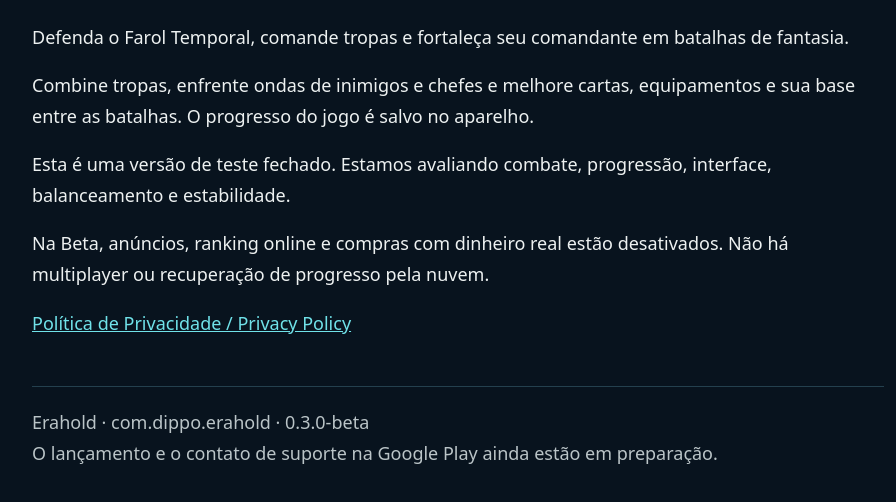
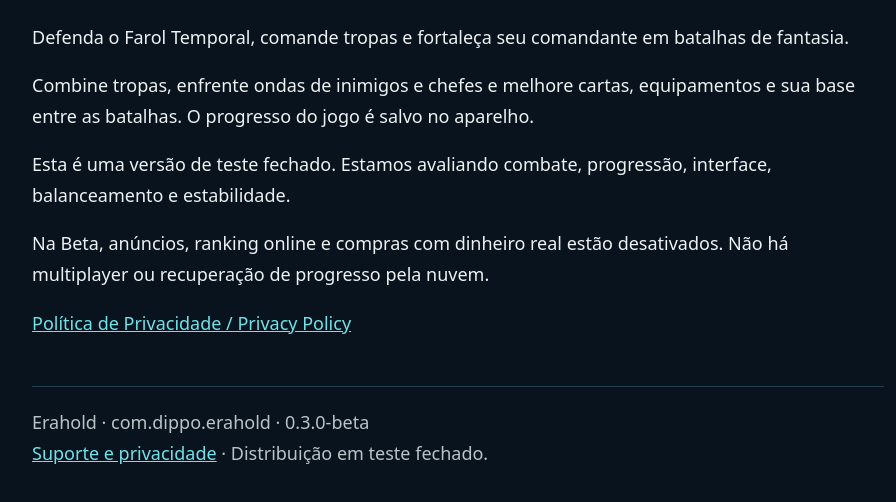
Before and after one commit to Dippo157/erahold-site, a plain HTML site: page index.html in a window 1280 px wide. Shown: the part 266-768 px from the top of the page, without its empty margins (182-1078 px from the left). Drawn offline with Linux system fonts and the light colour scheme.

Commit message:
Link public Erahold support channel

```diff
--- a/index.html
+++ b/index.html
@@ -1 +1 @@
-<!doctype html><html lang="pt-BR"><head><meta charset="utf-8"><meta name="viewport" content="width=device-width,initial-scale=1"><title>Erahold — Closed Beta</title><meta name="description" content="Defenda o Farol, comande tropas e evolua sua força em Erahold."><link rel="stylesheet" href="assets/style.css"><link rel="icon" href="assets/erahold-icon.png"></head><body><main><img src="assets/erahold-icon.png" alt="Farol de Erahold"><span class="badge">Closed Beta</span><h1>ERAHOLD</h1><p>Defenda o Farol Temporal, comande tropas e fortaleça seu comandante em batalhas de fantasia.</p><p>Combine tropas, enfrente ondas de inimigos e chefes e melhore cartas, equipamentos e sua base entre as batalhas. O progresso do jogo é salvo no aparelho.</p><p>Esta é uma versão de teste fechado. Estamos avaliando combate, progressão, interface, balanceamento e estabilidade.</p><p>Na Beta, anúncios, ranking online e compras com dinheiro real estão desativados. Não há multiplayer ou recuperação de progresso pela nuvem.</p><p><a href="privacy/">Política de Privacidade / Privacy Policy</a></p><footer>Erahold · com.dippo.erahold · 0.3.0-beta<br>O lançamento e o contato de suporte na Google Play ainda estão em preparação.</footer></main></body></html>
+<!doctype html><html lang="pt-BR"><head><meta charset="utf-8"><meta name="viewport" content="width=device-width,initial-scale=1"><title>Erahold — Closed Beta</title><meta name="description" content="Defenda o Farol, comande tropas e evolua sua força em Erahold."><link rel="stylesheet" href="assets/style.css"><link rel="icon" href="assets/erahold-icon.png"></head><body><main><img src="assets/erahold-icon.png" alt="Farol de Erahold"><span class="badge">Closed Beta</span><h1>ERAHOLD</h1><p>Defenda o Farol Temporal, comande tropas e fortaleça seu comandante em batalhas de fantasia.</p><p>Combine tropas, enfrente ondas de inimigos e chefes e melhore cartas, equipamentos e sua base entre as batalhas. O progresso do jogo é salvo no aparelho.</p><p>Esta é uma versão de teste fechado. Estamos avaliando combate, progressão, interface, balanceamento e estabilidade.</p><p>Na Beta, anúncios, ranking online e compras com dinheiro real estão desativados. Não há multiplayer ou recuperação de progresso pela nuvem.</p><p><a href="privacy/">Política de Privacidade / Privacy Policy</a></p><footer>Erahold · com.dippo.erahold · 0.3.0-beta<br><a href="https://github.com/Dippo157/erahold-site/issues">Suporte e privacidade</a> · Distribuição em teste fechado.</footer></main></body></html>
```
